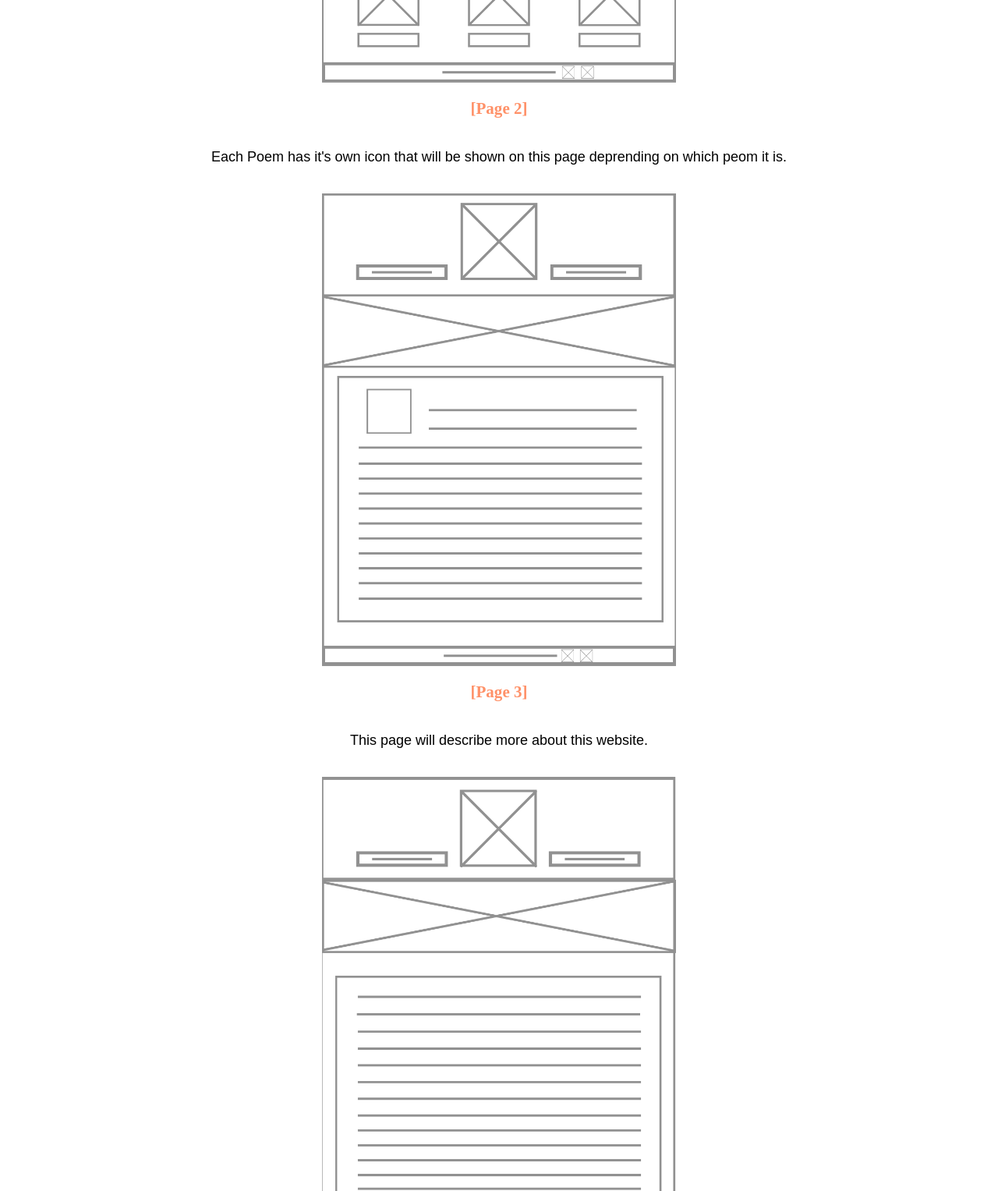
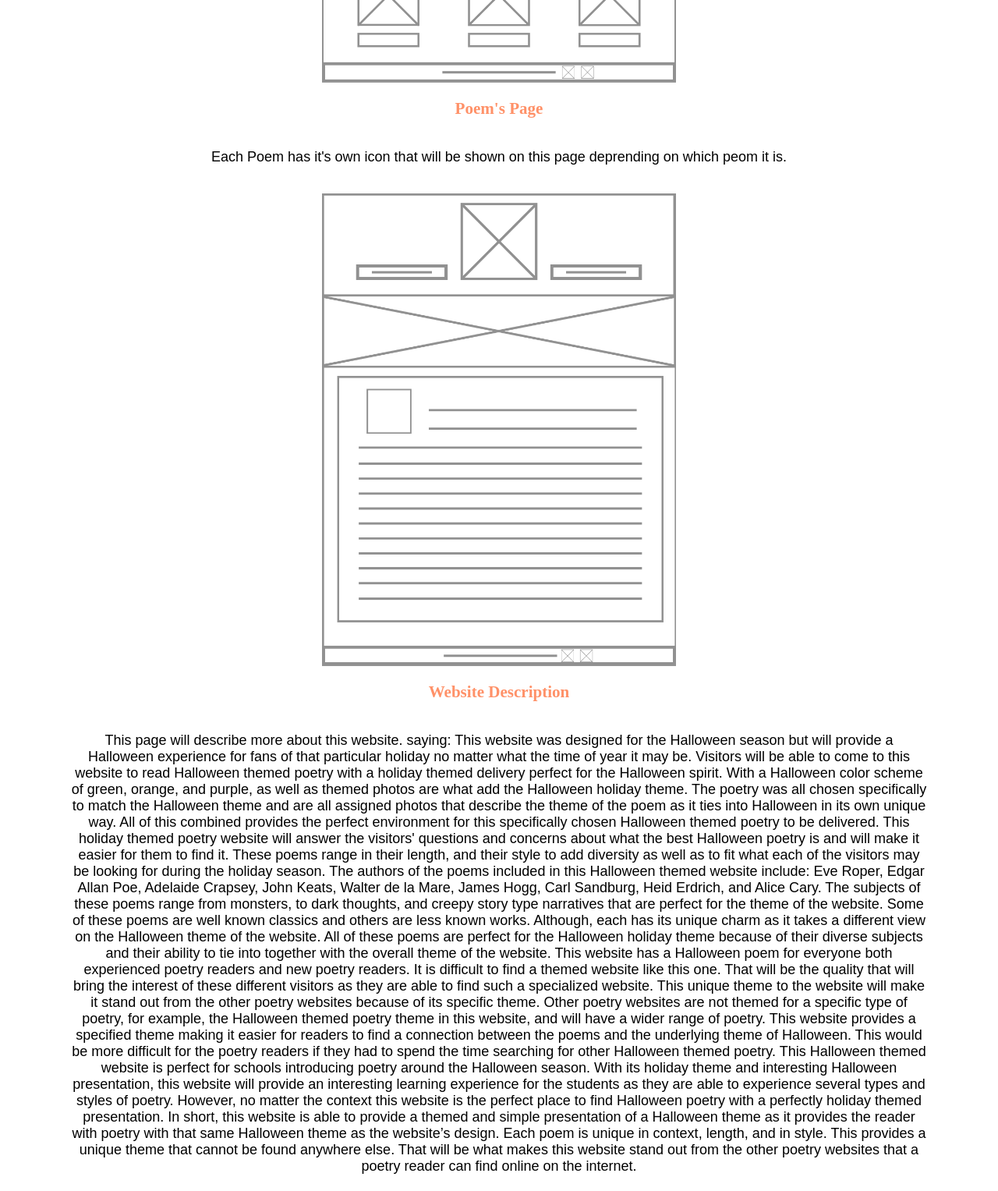
Before and after one commit to jaremil/wdd130, a plain HTML site: page poetry/site-plan.html in a window 1280 px wide. Shown: the part 8320-9847 px from the top of the page at 78% size. Drawn offline with Linux system fonts and the light colour scheme; a web font is replaced by a local one.

Commit message:
added text

```diff
--- a/poetry/site-plan.html
+++ b/poetry/site-plan.html
@@ -191,16 +191,21 @@
       <img src="images/poetrypageone.png" alt="home page wireframe"
       width="40%">
 
-      <h3>[Page 2]</h3>
+      <h3>Poem's Page</h3>
       <p>
         Each Poem has it's own icon that will be shown on this page deprending on which peom it is.
       </p>
       <img src="images/poetrypagetwo.png" alt="page 2 wireframe"
       width="40%">
 
-      <h3>[Page 3]</h3>
+      <h3>Website Description</h3>
       <p>
-        This page will describe more about this website.
+        This page will describe more about this website. saying:
+        This website was designed for the Halloween season but will provide a Halloween experience for fans of that particular holiday no matter what the time of year it may be. Visitors will be able to come to this website to read Halloween themed poetry with a holiday themed delivery perfect for the Halloween spirit. With a Halloween color scheme of green, orange, and purple, as well as themed photos are what add the Halloween holiday theme. The poetry was all chosen specifically to match the Halloween theme and are all assigned photos that describe the theme of the poem as it ties into Halloween in its own unique way. All of this combined provides the perfect environment for this specifically chosen Halloween themed poetry to be delivered.
+This holiday themed poetry website will answer the visitors' questions and concerns about what the best Halloween poetry is and will make it easier for them to find it. These poems range in their length, and their style to add diversity as well as to fit what each of the visitors may be looking for during the holiday season. The authors of the poems included in this Halloween themed website include: Eve Roper, Edgar Allan Poe, Adelaide Crapsey, John Keats, Walter de la Mare, James Hogg, Carl Sandburg, Heid Erdrich, and Alice Cary. The subjects of these poems range from monsters, to dark thoughts, and creepy story type narratives that are perfect for the theme of the website. Some of these poems are well known classics and others are less known works. Although, each has its unique charm as it takes a different view on the Halloween theme of the website. All of these poems are perfect for the Halloween holiday theme because of their diverse subjects and their ability to tie into together with the overall theme of the website. This website has a Halloween poem for everyone both experienced poetry readers and new poetry readers. It is difficult to find a themed website like this one. That will be the quality that will bring the interest of these different visitors as they are able to find such a specialized website.
+This unique theme to the website will make it stand out from the other poetry websites because of its specific theme. Other poetry websites are not themed for a specific type of poetry, for example, the Halloween themed poetry theme in this website, and will have a wider range of poetry. This website provides a specified theme making it easier for readers to find a connection between the poems and the underlying theme of Halloween. This would be more difficult for the poetry readers if they had to spend the time searching for other Halloween themed poetry. This Halloween themed website is perfect for schools introducing poetry around the Halloween season. With its holiday theme and interesting Halloween presentation, this website will provide an interesting learning experience for the students as they are able to experience several types and styles of poetry. However, no matter the context this website is the perfect place to find Halloween poetry with a perfectly holiday themed presentation.
+In short, this website is able to provide a themed and simple presentation of a Halloween theme as it provides the reader with poetry with that same Halloween theme as the website’s design. Each poem is unique in context, length, and in style. This provides a unique theme that cannot be found anywhere else. That will be what makes this website stand out from the other poetry websites that a poetry reader can find online on the internet.
+
       </p>
       <img src="images/poertypagethree.png" alt="page 3 wireframe"
       width="40%">
```
